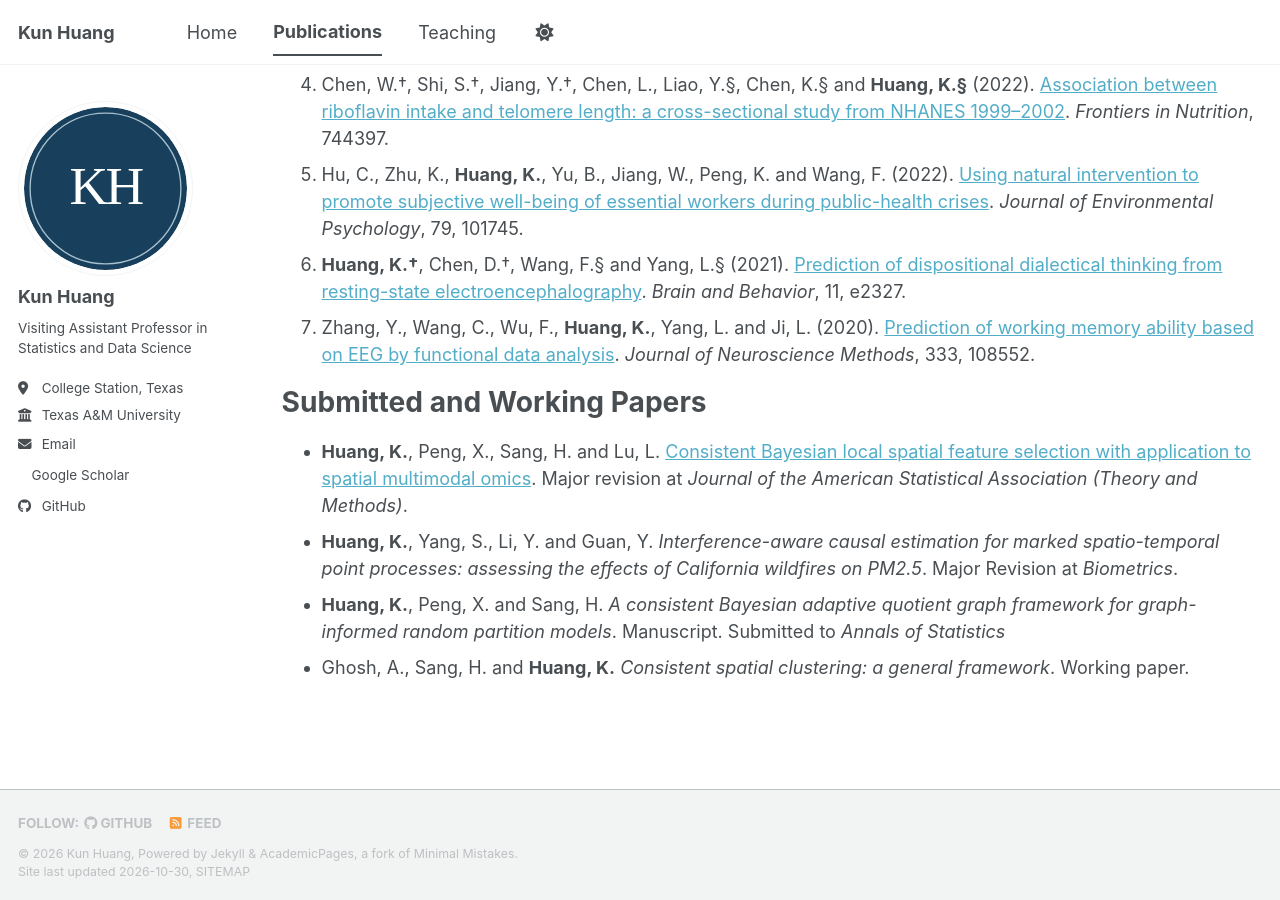
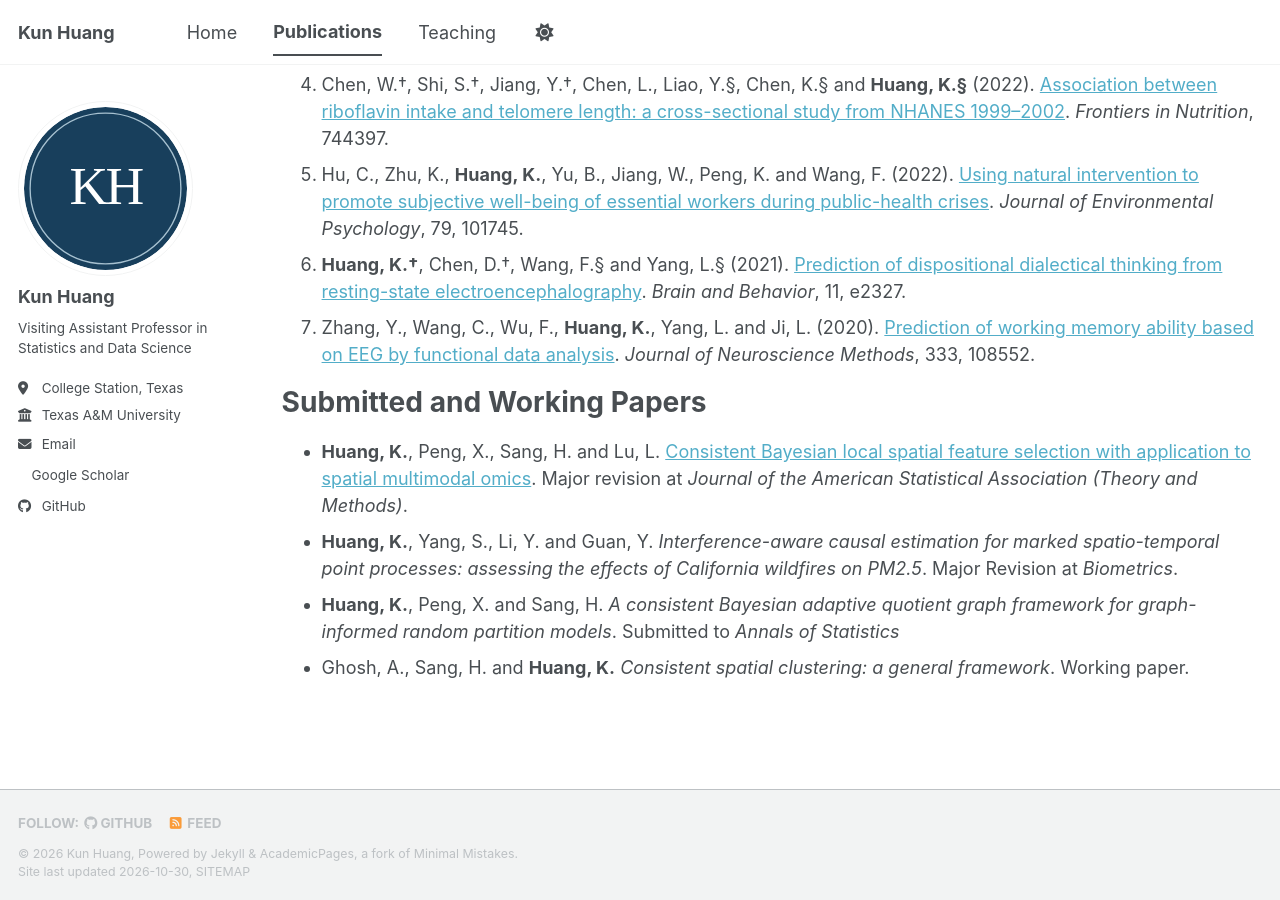
Before and after one commit to k-huang96/k-huang96.github.io, a Jekyll site: the page built from _pages/publications.md, in a window 1280 px wide and 900 px high, scrolled down 924 px. Built offline with Jekyll 4.4.1, drawn with Linux system fonts in a browser that asks for light colours; a script bundle is joined from its source files by our own code; a style sheet for code colours, icons or effects is not loaded.

Commit message:
Update publications.md

```diff
--- a/_pages/publications.md
+++ b/_pages/publications.md
@@ -31,5 +31,5 @@ See also my [Google Scholar profile](https://scholar.google.com/citations?user=i
 
 - **Huang, K.**, Peng, X., Sang, H. and Lu, L. [Consistent Bayesian local spatial feature selection with application to spatial multimodal omics](https://arxiv.org/abs/2605.30658). Major revision at *Journal of the American Statistical Association (Theory and Methods)*.
 - **Huang, K.**, Yang, S., Li, Y. and Guan, Y. *Interference-aware causal estimation for marked spatio-temporal point processes: assessing the effects of California wildfires on PM2.5*. Major Revision at *Biometrics*.
-- **Huang, K.**, Peng, X. and Sang, H. *A consistent Bayesian adaptive quotient graph framework for graph-informed random partition models*. Manuscript. Submitted to *Annals of Statistics*
+- **Huang, K.**, Peng, X. and Sang, H. *A consistent Bayesian adaptive quotient graph framework for graph-informed random partition models*. Submitted to *Annals of Statistics*
 - Ghosh, A., Sang, H. and **Huang, K.** *Consistent spatial clustering: a general framework*. Working paper.
```
